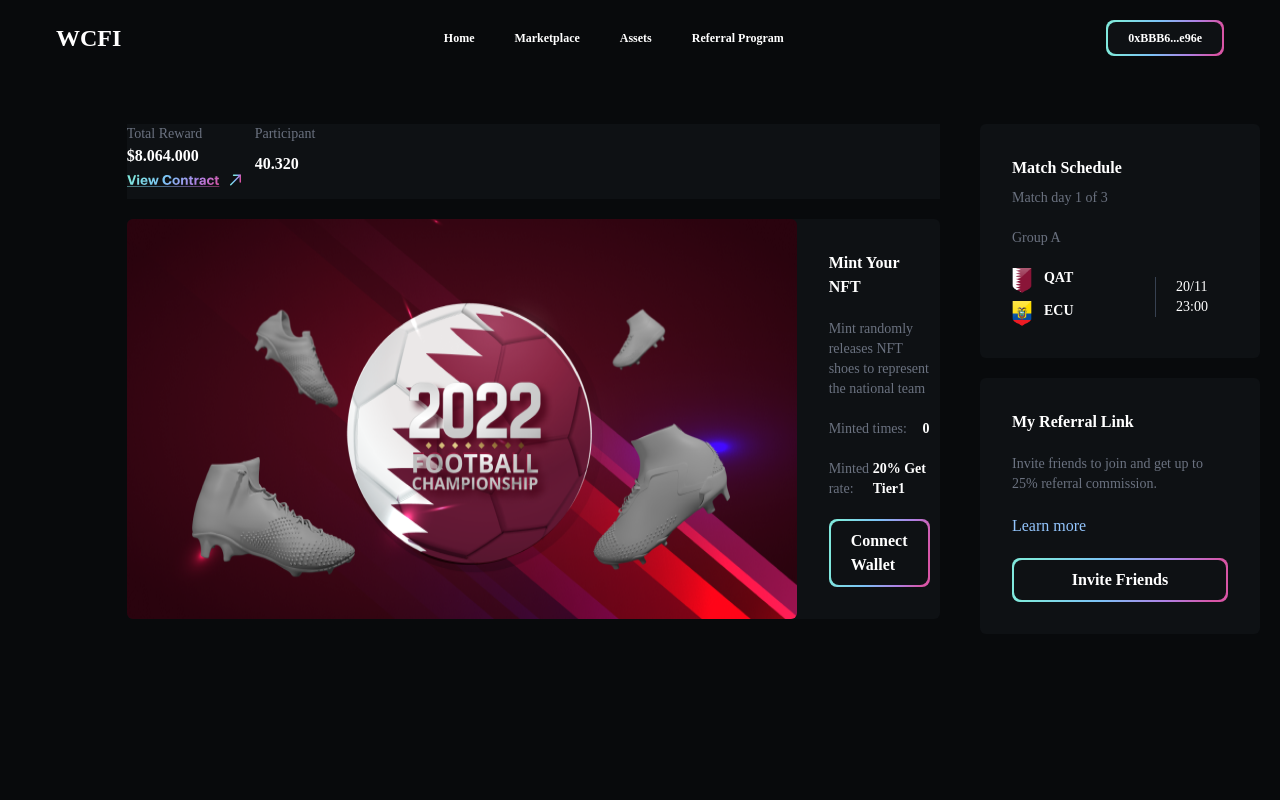
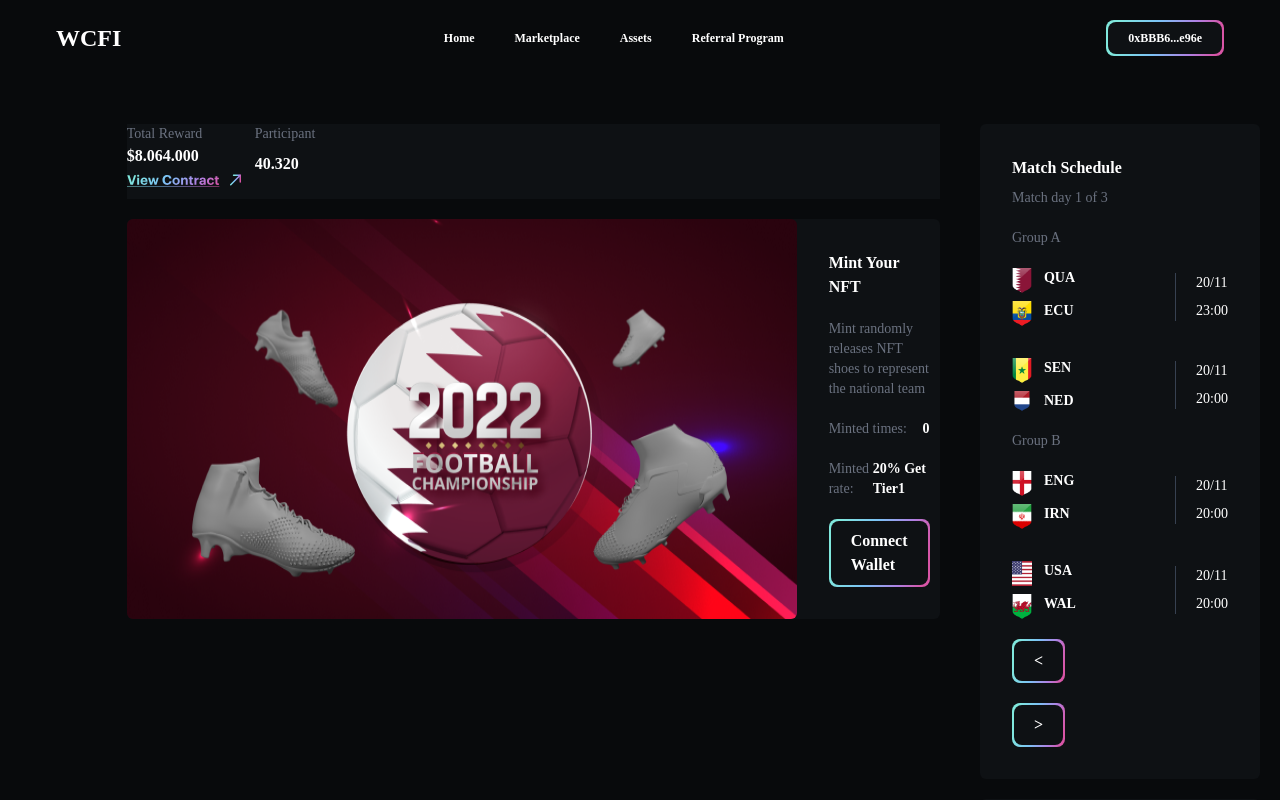
Before and after one commit to alexlevn/nf_nft_martket_nxjs, a Next.js app: page / in a window 1280 px wide. Shown: the top 800 px of the page. Built offline with nearby package versions, Linux system fonts and the light colour scheme.

Commit message:
save match schedule

```diff
--- a/components/Layout/index.tsx
+++ b/components/Layout/index.tsx
@@ -1,5 +1,6 @@
 /* eslint-disable @next/next/no-img-element */
 import { Layout } from 'antd'
+import MatchSchedule from 'components/MatchSchedule'
 import Image from 'next/image'
 import { FC, FunctionComponent, useState } from 'react'
 
@@ -69,50 +70,7 @@ const AppLayout: React.FC<{ children: any }> = ({ children }) => {
         {/* SIDE BAR */}
         <div className="w-full lg:w-3/12 p-5  gap-5 flex flex-col">
           {/* MATCH SCHEDULE */}
-          <div className="flex flex-col gap-5 p-5 lg:p-8  justify-between  bg-pcgray rounded-md">
-            <div className="flex flex-col gap-2">
-              <p className="text-white font-semibold">Match Schedule</p>
-              <p className="text-content">Match day 1 of 3</p>
-              <p className="text-content my-3">Group A</p>
-              <div>
-                {/* row */}
-                <div className="flex gap-2 items-center  justify-between">
-                  {/* LEFT */}
-                  <div className="flex flex-col gap-2">
-                    {/* team 1 */}
-                    <div className="flex gap-3">
-                      <img
-                        src="/images/flags/qatar.png"
-                        alt=""
-                        className="w-5"
-                      />
-                      <span className="text-white font-semibold text-sm">
-                        QAT
-                      </span>
-                    </div>
-                    {/* team 2 */}
-                    <div className="flex gap-3">
-                      <img
-                        src="/images/flags/ecuador.png"
-                        alt=""
-                        className="w-5"
-                      />
-                      <span className="text-white font-semibold text-sm">
-                        ECU
-                      </span>
-                    </div>
-                  </div>
-
-                  {/* RIGHT */}
-
-                  <div className="text-sm  px-5 border-l border-gray-700">
-                    {' '}
-                    20/11 <br /> 23:00
-                  </div>
-                </div>
-              </div>
-            </div>
-          </div>
+          <MatchSchedule />
 
           {/* REFERRAL COMPONENT */}
           <div className="flex flex-col gap-5 p-5 lg:p-8  justify-between  bg-pcgray rounded-md">
@@ -142,7 +100,7 @@ export default AppLayout
 export const ButtonBorderGradient: React.FC<{ children: any }> = ({
   children,
 }) => (
-  <div className="border-btn-gradient px-10">
+  <div className="border-btn-gradient">
     <div className="btn-main-inside cursor-pointer hover:opacity-95 py-2 px-5 text-white font-semibold">
       {children}
     </div>
--- /dev/null
+++ b/components/MatchSchedule/index.tsx
@@ -0,0 +1,145 @@
+/* eslint-disable @next/next/no-img-element */
+
+import { ButtonBorderGradient } from 'components/Layout'
+
+const TeamIcon = ({
+  imageName,
+  shortName,
+}: {
+  imageName: string
+  shortName: string
+}) => (
+  <div className="flex gap-3">
+    <img src={`/images/flags/${imageName}`} alt="" className="w-5" />
+    <span className="text-white font-semibold text-sm">{shortName}</span>
+  </div>
+)
+
+const MatchTime = ({ d, h }: { d: string; h: string }) => {
+  return (
+    <div className="flex flex-col gap-2 text-sm  pl-5 border-l border-gray-700">
+      <span>{d}</span>
+      <span>{h}</span>
+    </div>
+  )
+}
+
+const MATCH_1 = {
+  teams: [
+    {
+      name: 'QUA',
+      image: 'qatar.png',
+    },
+    {
+      name: 'ECU',
+      image: 'ecuador.png',
+    },
+  ],
+  schedule: {
+    date: '20/11',
+    time: '23:00',
+  },
+}
+
+const MATCH_2 = {
+  teams: [
+    {
+      name: 'SEN',
+      image: 'senegal.png',
+    },
+    {
+      name: 'NED',
+      image: 'netherlands.png',
+    },
+  ],
+  schedule: {
+    date: '20/11',
+    time: '20:00',
+  },
+}
+
+const MATCH_3 = {
+  teams: [
+    {
+      name: 'ENG',
+      image: 'england.png',
+    },
+    {
+      name: 'IRN',
+      image: 'iran.png',
+    },
+  ],
+  schedule: {
+    date: '20/11',
+    time: '20:00',
+  },
+}
+
+const MATCH_4 = {
+  teams: [
+    {
+      name: 'USA',
+      image: 'united_states.png',
+    },
+    {
+      name: 'WAL',
+      image: 'wales.png',
+    },
+  ],
+  schedule: {
+    date: '20/11',
+    time: '20:00',
+  },
+}
+
+const MatchInfo = ({ match }: { match: any }) => (
+  <div className="flex gap-2 items-center  justify-between">
+    {/* LEFT */}
+    <div className="flex flex-col gap-2">
+      <TeamIcon
+        shortName={match.teams[0].name}
+        imageName={match.teams[0].image}
+      />
+      <TeamIcon
+        shortName={match.teams[1].name}
+        imageName={match.teams[1].image}
+      />
+    </div>
+    {/* RIGHT */}
+
+    <MatchTime d={match.schedule.date} h={match.schedule.time} />
+  </div>
+)
+
+const MatchSchedule = () => {
+  return (
+    <div className="flex flex-col gap-5 p-5 lg:p-8  justify-between  bg-pcgray rounded-md">
+      <div className="flex flex-col gap-2">
+        <p className="text-white font-semibold">Match Schedule</p>
+        <p className="text-content">Match day 1 of 3</p>
+
+        {/* Match schedule - content */}
+        <p className="text-content my-3">Group A</p>
+        <div className="flex flex-col gap-8">
+          <MatchInfo match={MATCH_1} />
+          <MatchInfo match={MATCH_2} />
+        </div>
+
+        <p className="text-content my-3">Group B</p>
+        <div className="flex flex-col gap-8">
+          <MatchInfo match={MATCH_3} />
+          <MatchInfo match={MATCH_4} />
+        </div>
+      </div>
+      {/* table-footer */}
+      <div className="flex flex-row">
+        <ButtonBorderGradient>{'<'}</ButtonBorderGradient>
+      </div>
+      <div className="flex">
+        <ButtonBorderGradient>{'>'}</ButtonBorderGradient>
+      </div>
+    </div>
+  )
+}
+
+export default MatchSchedule
--- a/styles/globals.css
+++ b/styles/globals.css
@@ -61,7 +61,7 @@
   flex-direction: row;
   justify-content: center;
   align-items: center;
-  gap: 8px;
+  /* gap: 8px; */
 
   background: #0e1114;
   border-radius: 8px;
```
